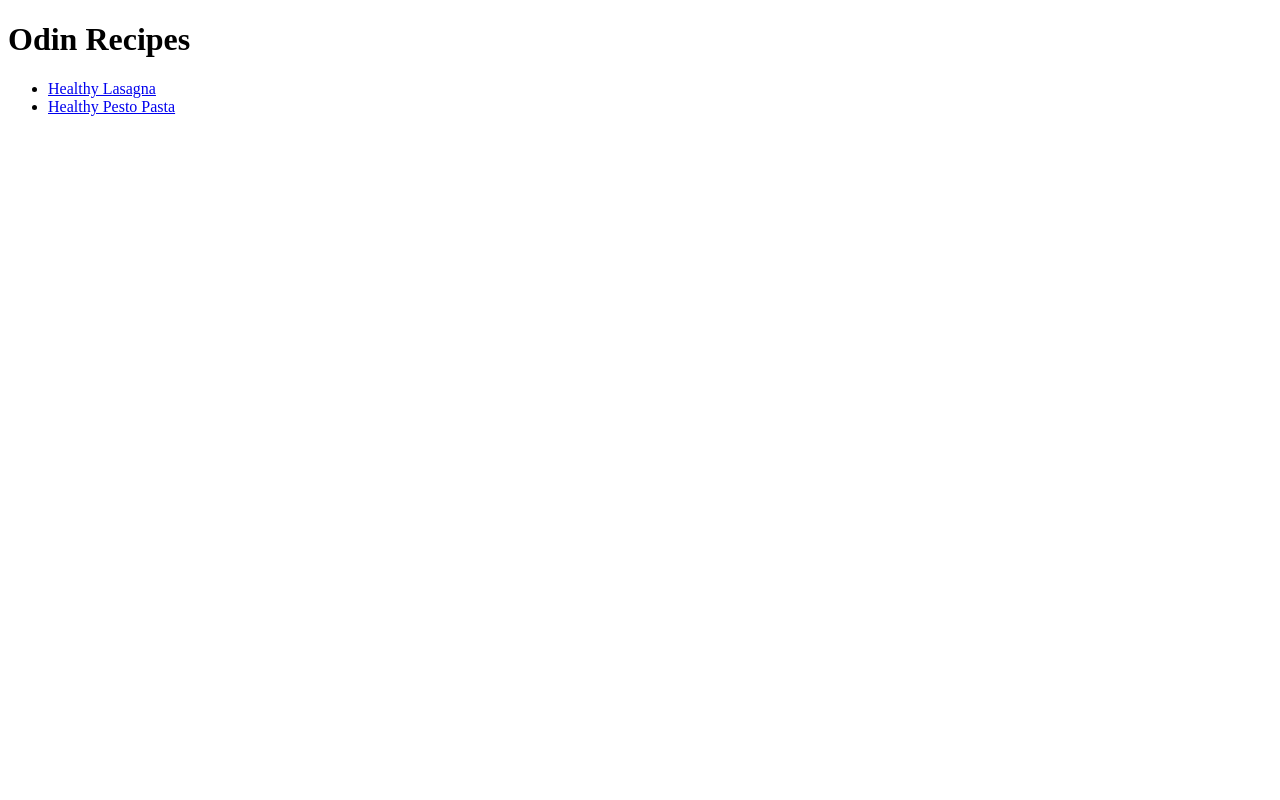
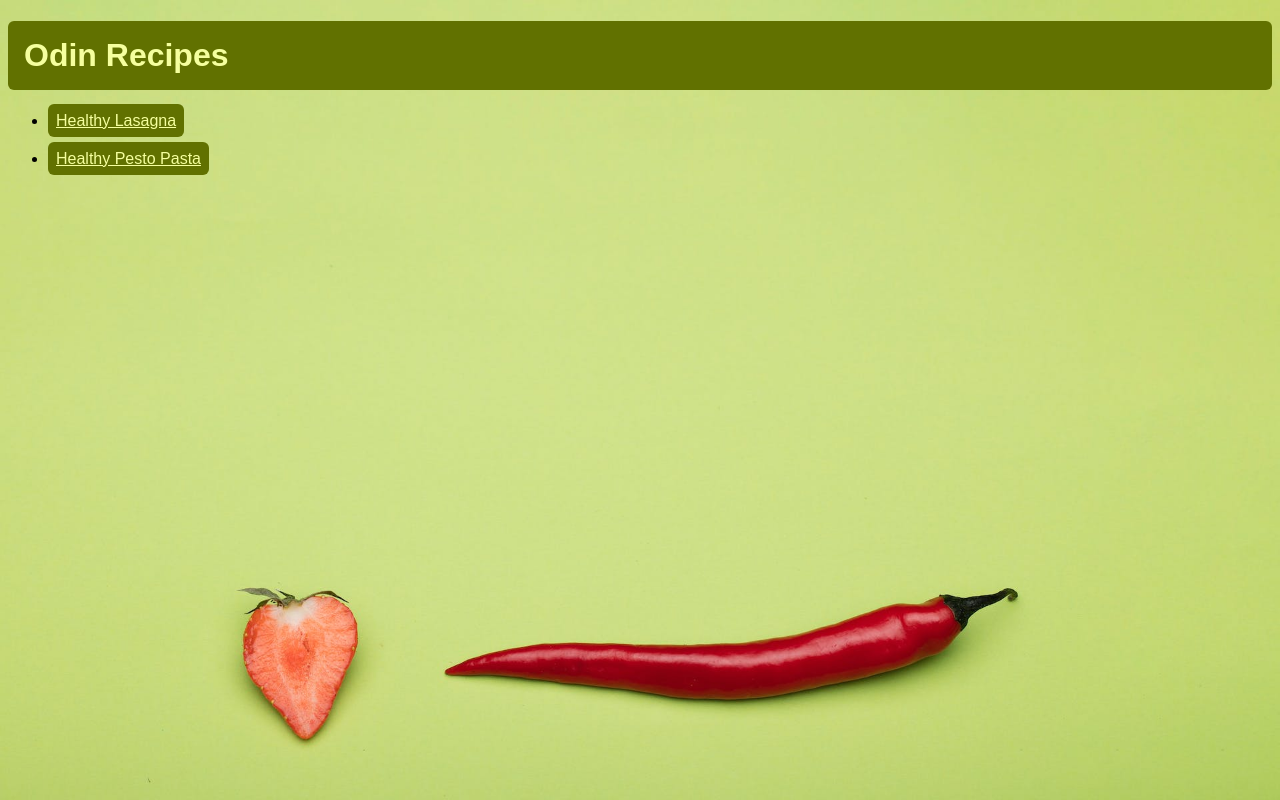
Before and after one commit to agentjesse/odin-recipes, a plain HTML site: page index.html in a window 1280 px wide. Drawn offline with Linux system fonts and the light colour scheme.

Commit message:
Added styling files
linked them in other html pages as well

```diff
--- a/index.html
+++ b/index.html
@@ -4,6 +4,7 @@
   <meta charset="UTF-8">
   <meta name="viewport" content="width=device-width, initial-scale=1.0">
   <title>Odin Recipes</title>
+  <link rel="stylesheet" href="styles.css">
 </head>
 <body>
   <h1>Odin Recipes</h1>
--- /dev/null
+++ b/styles.css
@@ -0,0 +1,16 @@
+body {
+  background-image: url(./images/foodBg.jpg);
+  background-size: cover;
+  width: inherit;
+}
+h1,li a {
+  color: #f5ff9e;
+  background-color: #617100;
+  padding: 0.5em;
+  font-family: Arial, Helvetica, sans-serif;
+  border-radius: 6px;
+}
+
+li {
+  margin-bottom: 1.25em;
+}
```
Also changed, not shown: recipes/lasagna.html (+2 -0 lines), recipes/pestoPasta.html (+1 -0 lines), images/foodBg.jpg (added).
